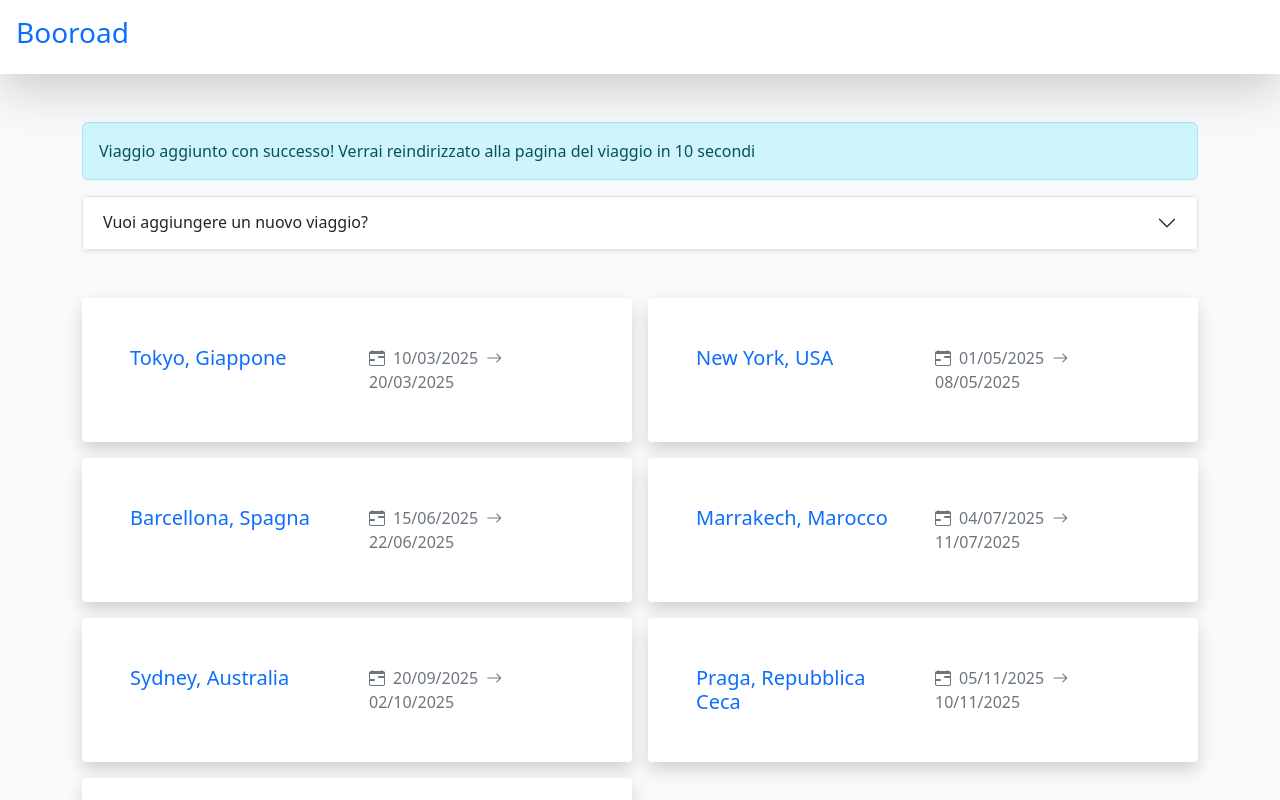
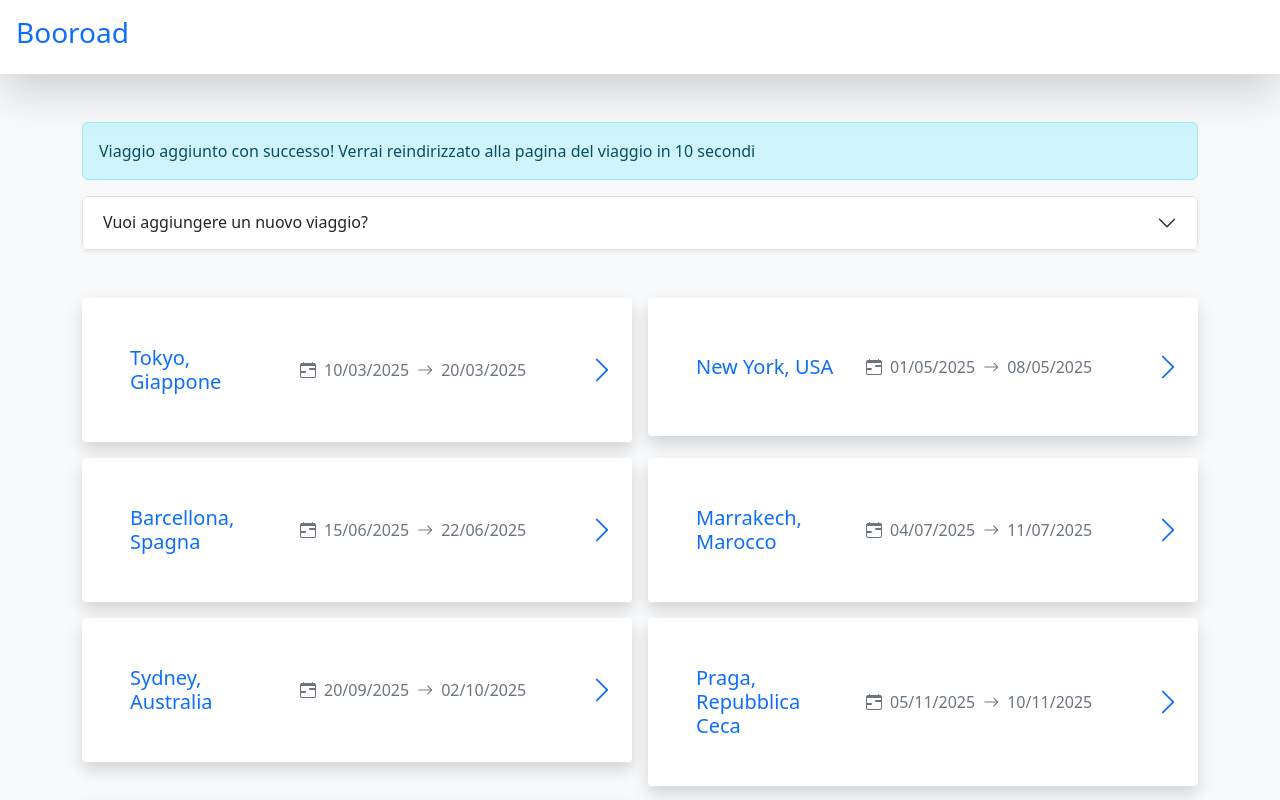
Before and after one commit to gabriele-fontana/booroad, a React (Vite) app: page / in a window 1280 px wide. Shown: the top 800 px of the page. Built offline with nearby package versions, Linux system fonts and the light colour scheme.

Commit message:
add arrow in travel card

```diff
--- a/src/components/TravelCard.jsx
+++ b/src/components/TravelCard.jsx
@@ -3,12 +3,12 @@ import { Link } from "react-router"
 export default function TravelCard({ journey }) {
     return (
         <Link to={`/travel/${journey.id}`} className="text-decoration-none cursor-pointer">
-            <div className="bg-white shadow rounded-1 p-5">
-                <div className="row">
-                    <div className="col-6">
+            <div className="bg-white shadow rounded-1 py-5 ps-5 pe-3">
+                <div className="row align-items-center">
+                    <div className="col-4">
                         <h2 className="h5 mb-0">{journey.destination}</h2>
                     </div>
-                    <div className="col-6">
+                    <div className="col">
                         <div className="row row-cols-auto gx-2 align-items-center text-secondary">
                             <i className="bi bi-calendar-range"></i>
                             <span>{new Date(journey.start_date).toLocaleDateString("it-IT")}</span>
@@ -16,6 +16,9 @@ export default function TravelCard({ journey }) {
                             <span>{new Date(journey.end_date).toLocaleDateString("it-IT")}</span>
                         </div>
                     </div>
+                    <div className="col-auto">
+                        <i className="fs-3 bi bi-chevron-right"></i>
+                    </div>
                 </div>
             </div>
         </Link>
```
